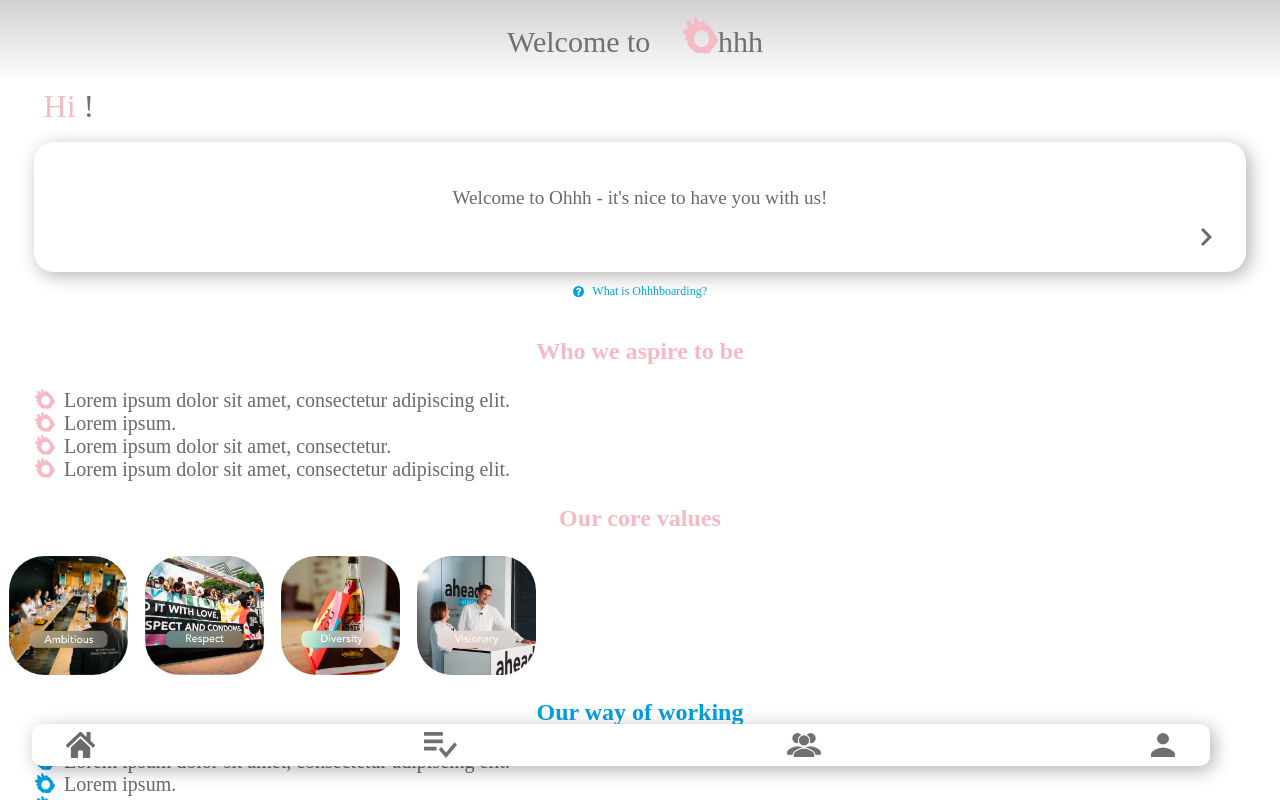
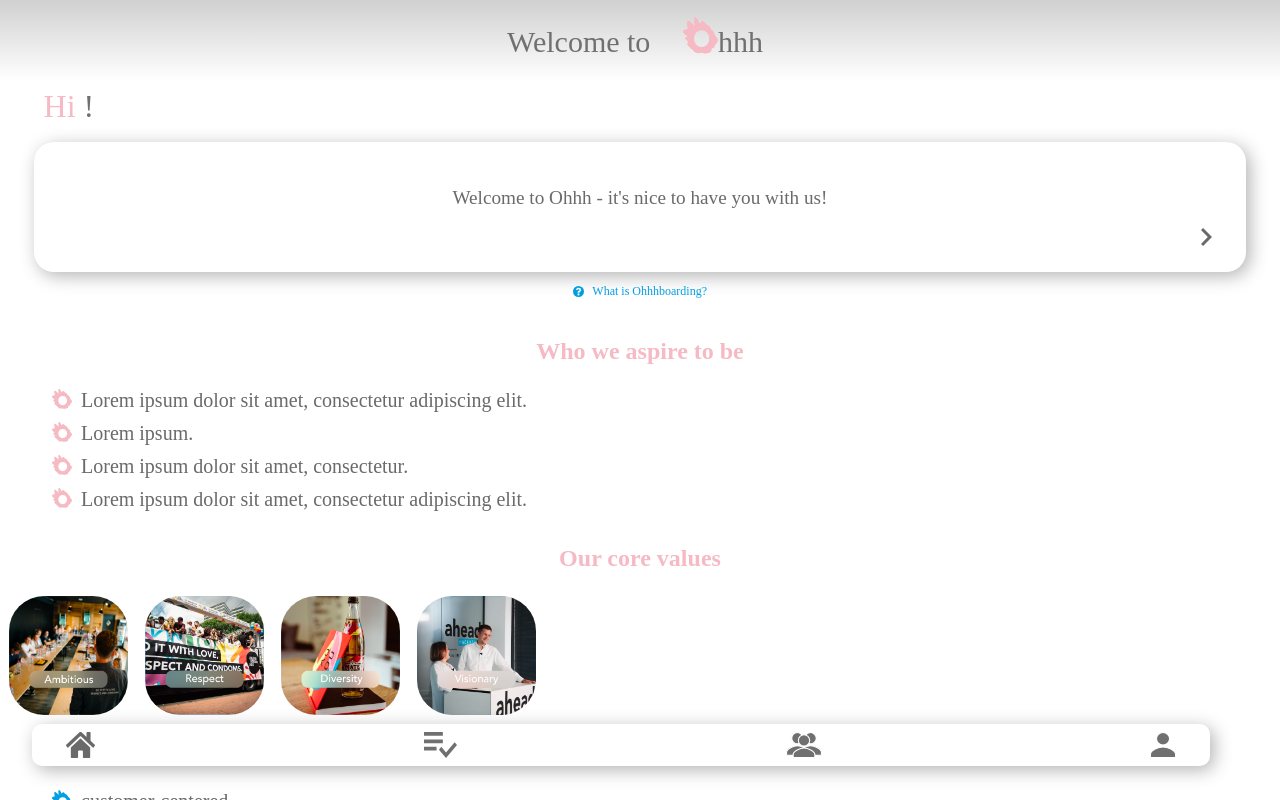
Before and after one commit to annikavennemann/capstone-project, a React (Create React App) app in the folder frontend/: page / in a window 1280 px wide. Both pictures are taken after typing "name@example.com", "Sample123" into the empty fields and a click on the button 1183 px from the left and 414 px from the top of the page. Shown: the top 800 px of the page. Built offline with nearby package versions, Linux system fonts and the light colour scheme; no server answers.

Commit message:
content edit

```diff
--- a/frontend/src/components/Home/Home.js
+++ b/frontend/src/components/Home/Home.js
@@ -88,10 +88,10 @@ export default function Home() {
                 <div>
                     <BlueHeadline>Our way of working</BlueHeadline>
                     <WayOfWorking>
-                        <li>Lorem ipsum dolor sit amet, consectetur adipiscing elit.</li>
-                        <li>Lorem ipsum.</li>
-                        <li>Lorem ipsum dolor sit amet, consectetur.</li>
-                        <li>Lorem ipsum dolor sit amet, consectetur adipiscing elit.</li>
+                        <li>customer-centered</li>
+                        <li>agile</li>
+                        <li>data-based</li>
+                        <li>Together we can make a difference. <span>#strongertogether</span></li>
                     </WayOfWorking>
                 </div>
 
@@ -190,12 +190,13 @@ const Vision = styled.ul`
     flex-direction: column;
     align-items: flex-start;
     margin: 0;
-    padding: 0;
+    padding: 0 0 0 1em;
 
     li {
         font-size: 20px;
         list-style: none;
         position: relative;
+        margin-bottom: 0.5em;
         padding-left: 30px;
     }
 
@@ -240,13 +241,19 @@ const WayOfWorking = styled.ul`
     flex-direction: column;
     align-items: flex-start;
     margin: 0;
-    padding: 0;
+    padding: 0 0 0 1em;
 
     li {
         font-size: 20px;
         list-style: none;
         position: relative;
+        margin-bottom: 0.5em;
         padding-left: 30px;
+
+        span {
+            font-size: 0.8em;
+            color: #029FE3;
+        }
     }
 
     li::before {
```
